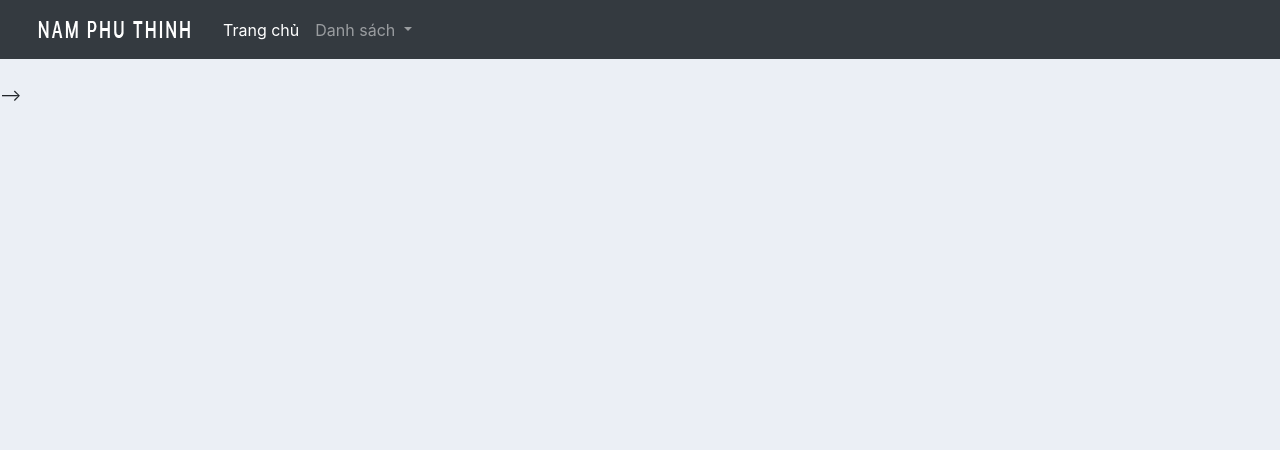
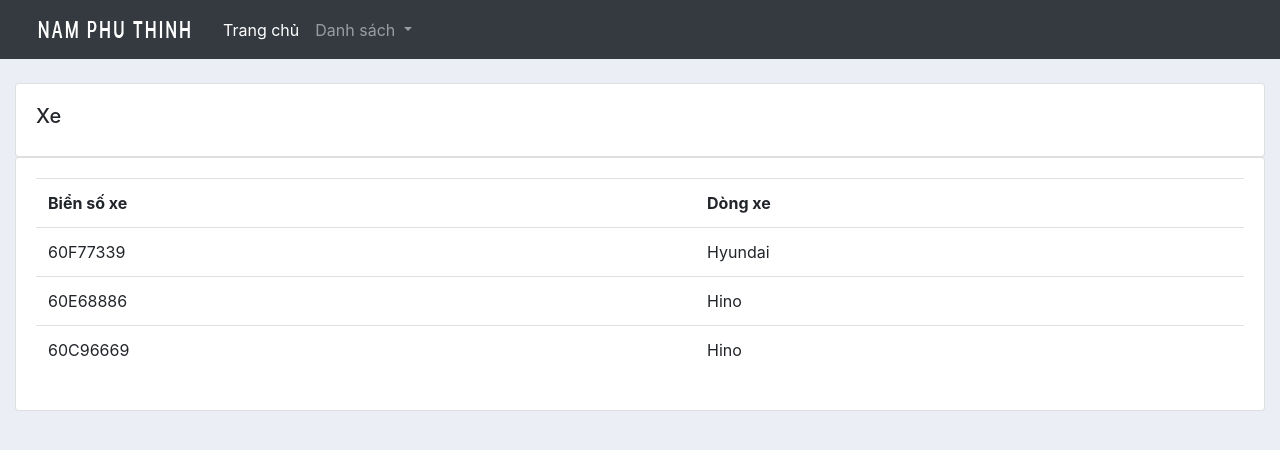
Before and after one commit to dangmc/namphuthinh, a Django app: page /vehicle/ in a window 1280 px wide. Shown: the top 450 px of the page. Run offline with Django 3.2, Linux system fonts and the light colour scheme; data comes from the database, SQL or seed files in the repository.

Commit message:
refactor

```diff
--- a/transport/templates/transport/vehicle.html
+++ b/transport/templates/transport/vehicle.html
@@ -2,5 +2,27 @@
 
 {% block content%}
 <br>
- -->
+
+<div class="row-md-12">
+    <div class="col-md-12">
+        <div class="card card-body">
+            <h5>Xe</h5>
+        </div>
+        <div class="card card-body">
+            <table class="table">
+                <tr>
+                    <th>Biển số xe</th>
+                    <th>Dòng xe</th>
+                </tr>
+                {% for i in vehicles%}
+                <tr>
+                    <td> {{i.license_plates}} </td>
+                    <td> {{i.model}} </td>
+                </tr>
+                {% endfor %}
+            </table>
+        </div>
+    </div>
+
+</div>
 {% endblock %}
```
